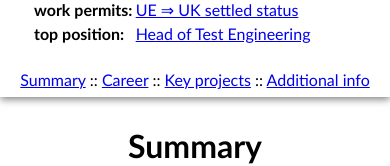
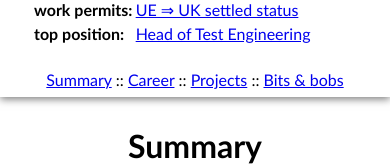
Before and after one commit to akseiya/cvml, a React (Create React App) app in the folder tsx/: page / in a window 390 px wide. Shown: the part 130-296 px from the top of the page. Built offline with nearby package versions, Linux system fonts and the light colour scheme.

Commit message:
mobile adjustments

```diff
--- a/tsx/src/CVHeader.tsx
+++ b/tsx/src/CVHeader.tsx
@@ -23,8 +23,8 @@ export default function CVHeader(props: { currentResume: YAMLResume }) {
     const sections =  [
       ['summary', 'Summary'],
       ['career', 'Career'],
-      ['projects', 'Key projects'],
-      ['extras', 'Additional info']
+      ['projects', 'Projects'],
+      ['extras', 'Bits & bobs']
     ].map(nbi => navLink(nbi[0],nbi[1]));
     return sections;
   };
--- a/tsx/src/components/MainMenu/MainMenu.css
+++ b/tsx/src/components/MainMenu/MainMenu.css
@@ -19,12 +19,14 @@
     color:    white;
     background-color: #330;
 }
-#home-arrow:hover,
+@media screen and (hover: hover) {
+    #home-arrow:hover,
     #burger:hover,
-   #mail-me:hover
-{
-    color: black;
-    background-color: bisque;
+    #mail-me:hover
+    {
+        color: black;
+        background-color: bisque;
+    }
 }
 #mail-me {
     padding: 0.4em;
```
